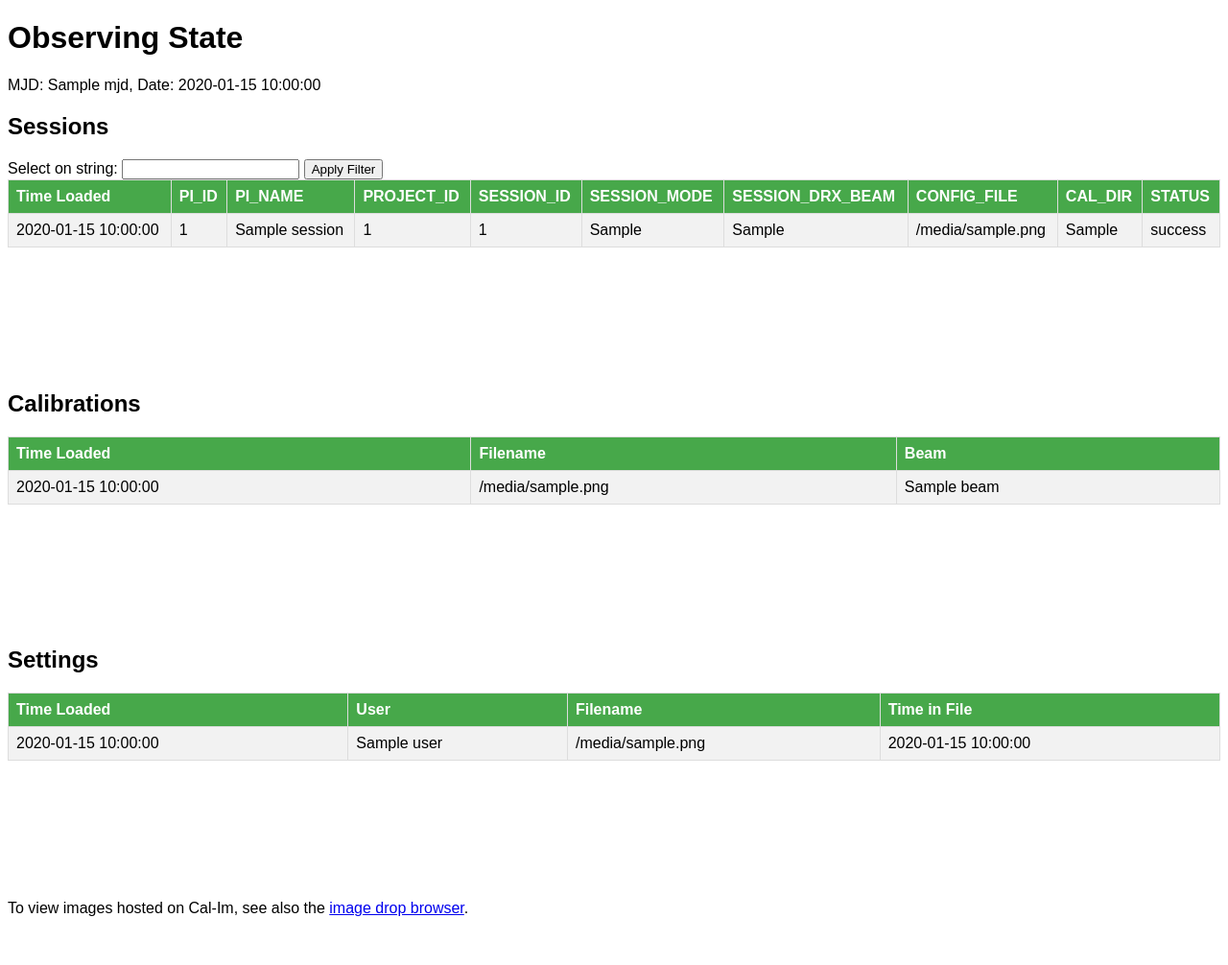
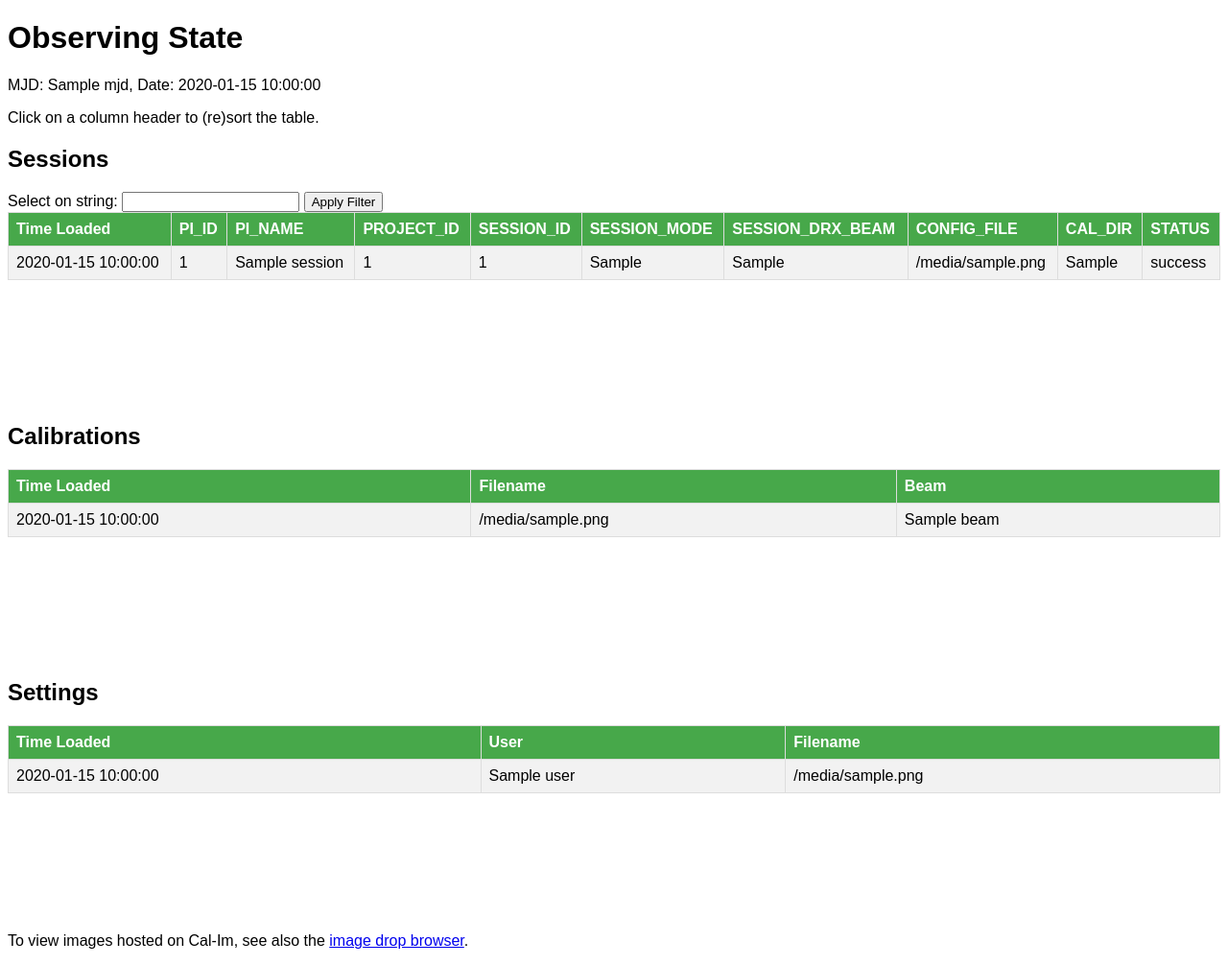
Before and after one commit to ovro-lwa/lwa-observing, a FastAPI app: template scripts/templates/combined.html in a window 1280 px wide. Shown: the whole page at 96% size. Before the commit the page ends 955 px from the top, so only its background shows below. Run offline with FastAPI, Linux system fonts and the light colour scheme; the template is opened without the code that fills it: most values are stand-ins (such as "Sample title", 1, 10 or a date in 2020).

Commit message:
Add favicon and update instructions in combined.html and settings.html

```diff
--- a/scripts/templates/calibrations.html
+++ b/scripts/templates/calibrations.html
@@ -1,6 +1,8 @@
 <!DOCTYPE html>
 <html>
 <head>
+    <link rel="icon" href="ovro-lwa.ico" type="image/x-icon">
+
     <style>
         body {
             font-family: Arial, sans-serif;
--- a/scripts/templates/combined.html
+++ b/scripts/templates/combined.html
@@ -4,7 +4,7 @@
 <body>
     <h1>Observing State</h1>
     <p>MJD: {{ mjd }}, Date: {{ date_string }}</p>
-
+    <p>Click on a column header to (re)sort the table.</p>
 
 {% include 'sessions.html' %}
 {% include 'calibrations.html' %}
--- a/scripts/templates/settings.html
+++ b/scripts/templates/settings.html
@@ -93,14 +93,12 @@
                 <th onclick="sortsettingsTable(0)">Time Loaded</th>
                 <th onclick="sortsettingsTable(1)">User</th>
                 <th onclick="sortsettingsTable(2)">Filename</th>
-                <th onclick="sortsettingsTable(3)">Time in File</th>
             </tr>
             {% for setting in settings %}
             <tr>
                 <td>{{ setting.time_loaded }}</td>
                 <td>{{ setting.user }}</td>
                 <td>{{ setting.filename }}</td>
-                <td>{{ setting.time_file }}</td>
             </tr>
             {% endfor %}
         </table>
```
